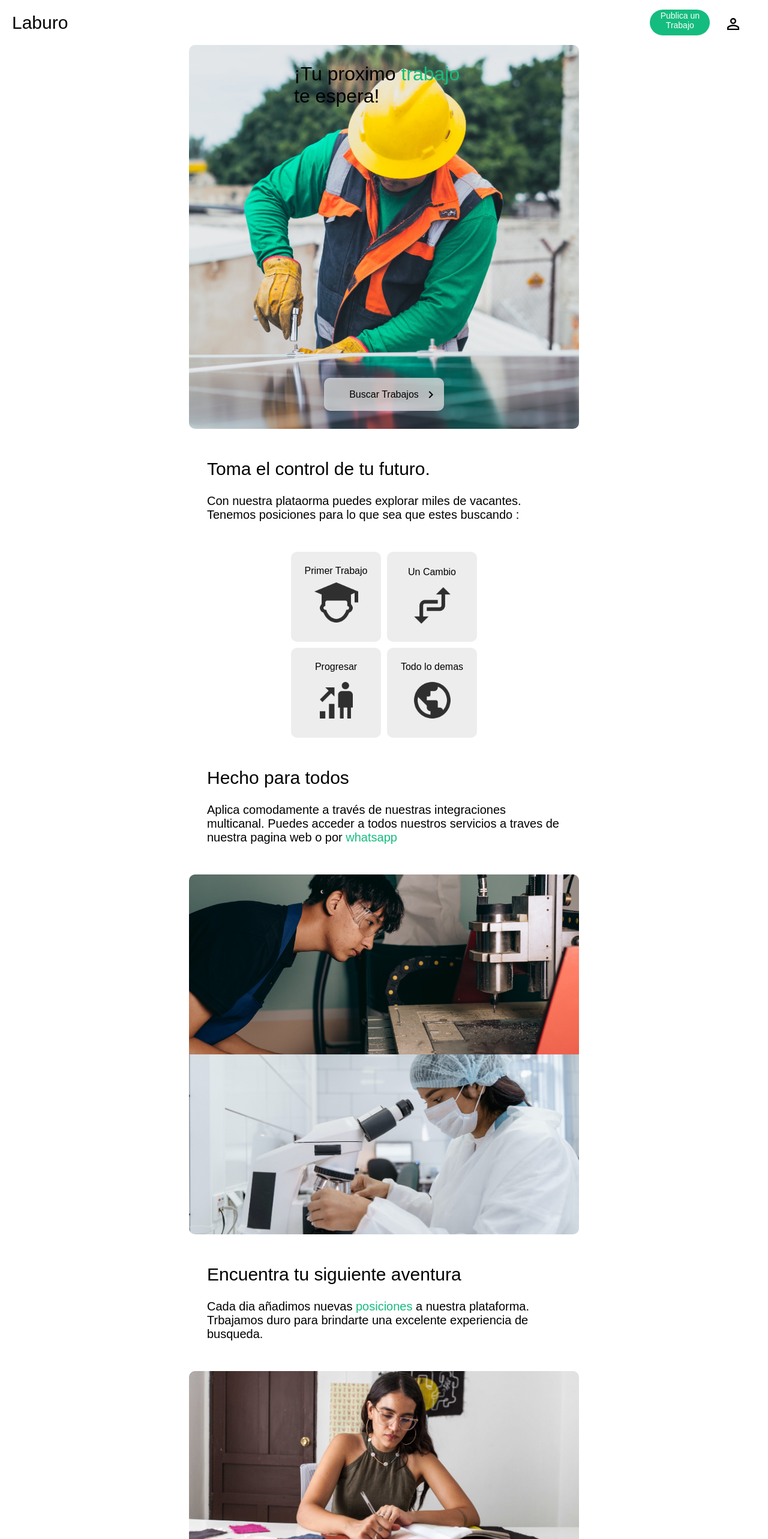
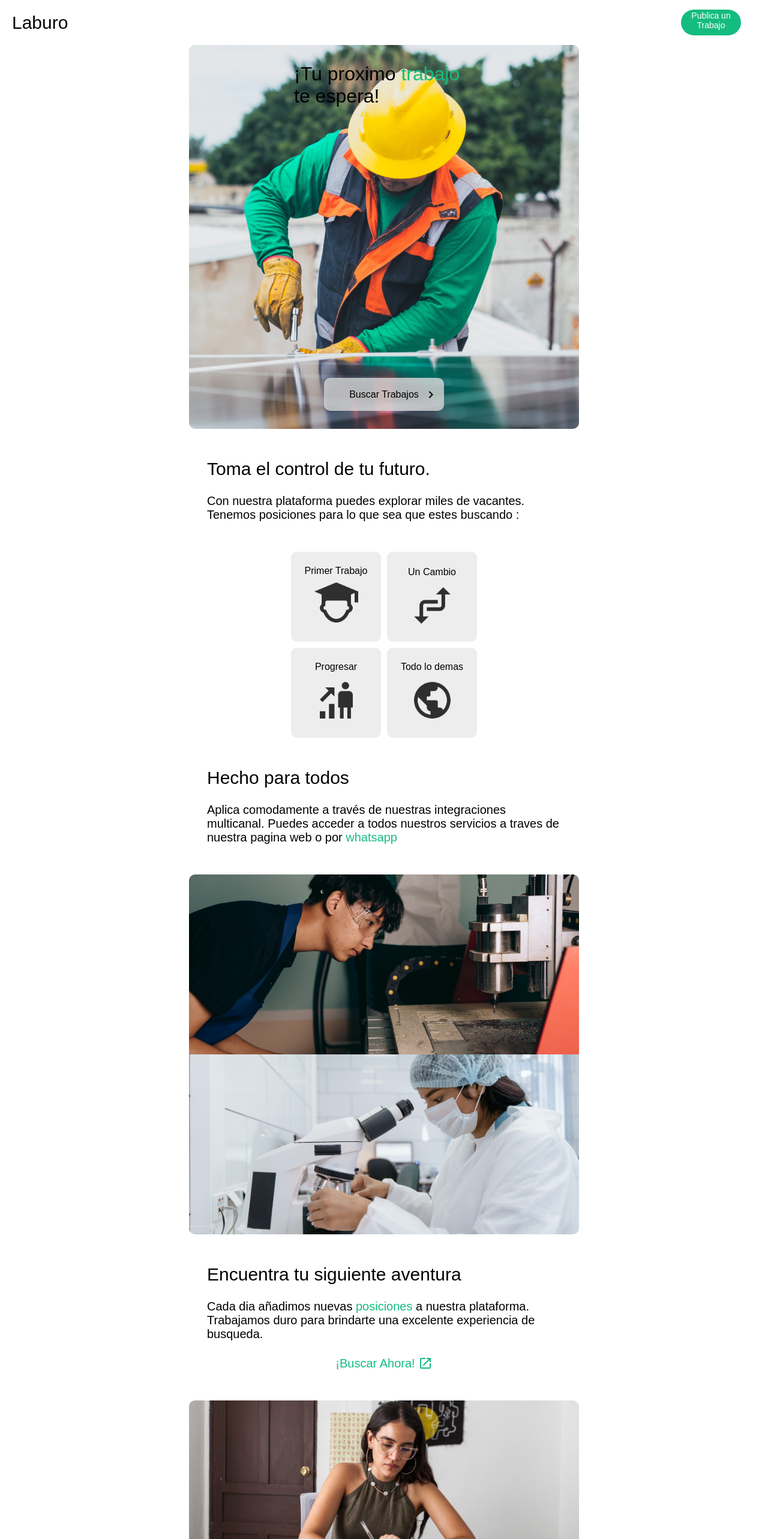
Before and after one commit to davidpinosp/laburoSite, a React (Create React App) app: page / in a window 1280 px wide. Shown: the top 2566 px of the page at 60% size. Built offline with nearby package versions, Linux system fonts and the light colour scheme; a web font is replaced by a local one.

Commit message:
adding changes to job search

```diff
--- a/src/assets/styles/jobs.css
+++ b/src/assets/styles/jobs.css
@@ -107,7 +107,7 @@ margin-bottom: 10px;
 
 .job-post-img-container{
     height: 100%;
-    width: 20%;
+    width: 90px;
     padding-left: 20px;
     padding-top: 20px;
 
--- a/src/components/Footer.tsx
+++ b/src/components/Footer.tsx
@@ -47,7 +47,7 @@ function Footer({ type }: FooterProps) {
       <div style={{ paddingTop: "10px" }}>
         <div style={{ marginBottom: "5px" }}>Politica de Privacidad</div>
         <div style={{ fontSize: "12px" }}>
-          Humm Inc. Reservados todos los Derechos 2024
+          Humm Labs. Reservados todos los Derechos 2024
         </div>
       </div>
     </div>
--- a/src/components/JobPost.tsx
+++ b/src/components/JobPost.tsx
@@ -39,9 +39,12 @@ const JobPost: React.FC<PostProps> = ({
             {position ? position : "Posición"}
           </div>
           <div className="job-post-company">
-            {company ? company : "Comapnia"}
+            {company ? company : "Compania"}
           </div>
-          <div className="job-post-location">
+          <div
+            className="job-post-location"
+            style={{ color: "rgba(0,0,0,0.5)" }}
+          >
             {location ? location : "Lugar"}
           </div>
         </div>
--- a/src/components/Navbar.tsx
+++ b/src/components/Navbar.tsx
@@ -23,7 +23,7 @@ function Navbar() {
       </div>
       <div
         className="flx space-btwn flx-center nav-inner-container"
-        style={{ minWidth: "200px" }}
+        style={{ minWidth: "150px" }}
       >
         <div className="bg-laburo-green post-job-btn ">
           <div>
@@ -35,9 +35,9 @@ function Navbar() {
             </Link>
           </div>
         </div>
-        <div>
+        {/* <div>
           <PersonOutlineIcon style={{ fontSize: "30px" }} />
-        </div>
+        </div> */}
         <div onClick={toggleMenu} className="mobile-only">
           <MenuIcon style={{ fontSize: "30px" }} />
         </div>
--- a/src/pages/JobDescription.tsx
+++ b/src/pages/JobDescription.tsx
@@ -45,17 +45,19 @@ function JobDescription() {
             <div style={{ marginLeft: "100px" }}>1k-2k</div>
           </div> */}
 
-          <div className="txt-s5 ">{currJob ? currJob.data.title : "Pos"}</div>
+          <div className="txt-s5 ">
+            {currJob ? currJob.data.title : "Loading..."}
+          </div>
           <div className="txt-s4 mt-25">
             {currJob ? currJob.data.company : "Compania"}
           </div>
           <div className="txt-s3 mt-25" style={{ color: "rgba(0,0,0,0.5)" }}>
             {currJob
               ? currJob.data.location.city + "," + currJob.data.location.country
-              : "Pos"}
+              : ""}
           </div>
           <div className="txt-s3 mt-25">
-            {currJob ? currJob.data.description : "Descripcion"}
+            {currJob ? currJob.data.description : ""}
           </div>
         </div>
 
--- a/src/pages/Jobs.tsx
+++ b/src/pages/Jobs.tsx
@@ -5,8 +5,8 @@ import "../assets/styles/jobs.css";
 import JobPost from "../components/JobPost";
 // import TuneIcon from "@mui/icons-material/Tune";
 import {
+  getCollectionLength,
   getJobSnapshot,
-  getJobsData,
   getJobsByLocationAndPosition,
 } from "../utils/jobsUtils";
 import { DocumentData, DocumentSnapshot } from "firebase/firestore";
@@ -23,6 +23,7 @@ function Jobs() {
   const [jobsnumber, setJobsNumber] = useState(0);
   const [pageNumber, setPageNumber] = useState(1);
   const [selectedLocation, setSelectedLocation] = useState<LocationData>();
+  const [loadMoreText, setLoadMoreText] = useState(true);
   const [grayButton, setGrayButton] = useState(true);
   const [positionValue, setPositionValue] = useState("");
   const [expandAmount, setExpandAmount] = useState(1);
@@ -52,17 +53,17 @@ function Jobs() {
       );
       // set length
 
-      setJobsNumber(jobsList.length);
+      setJobsNumber(await getCollectionLength());
       if (jobsList.length > 0) {
         const lastIndex = jobsList[jobsList.length - 1].id;
 
+        // get the length from function directly
         setLastSnapshot(await getJobSnapshot(lastIndex));
 
         setJobPositions(jobsList);
 
         setFilteredJobs(jobsList);
 
-        setGrayButton(true);
         console.log(selectedLocation);
       } else {
         console.log("no results found ");
@@ -84,6 +85,7 @@ function Jobs() {
         lastSnapshot
       );
 
+      if (moreJobs.length > 0) {
         const lastIndex = moreJobs[moreJobs.length - 1].id;
 
         setLastSnapshot(await getJobSnapshot(lastIndex));
@@ -93,6 +95,14 @@ function Jobs() {
 
           console.log("next job" + element.data);
         });
+
+        if (filteredJobs?.length === jobsnumber) {
+          setLoadMoreText(false);
+        }
+      } else {
+        setLoadMoreText(false);
+        console.log("no more jobs");
+      }
     } catch (error) {
       console.log(error);
     }
@@ -169,7 +179,9 @@ function Jobs() {
                   company={job.data.company}
                   location={
                     job.data.location.city
-                      ? job.data.location.city + "," + job.data.location.country
+                      ? job.data.location.city +
+                        ", " +
+                        job.data.location.country
                       : " "
                   }
                 />
@@ -177,8 +189,11 @@ function Jobs() {
             ))}
           </div>
 
-          <div className=" laburo-green" onClick={getMoreJobs}>
-            Cargar Mas
+          <div
+            className={`${loadMoreText ? "laburo-green" : "laburo-gray"}`}
+            onClick={loadMoreText ? getMoreJobs : undefined}
+          >
+            Cargar Más
           </div>
         </div>
         <Footer type={2} />
--- a/src/pages/Landing.tsx
+++ b/src/pages/Landing.tsx
@@ -9,7 +9,7 @@ import SearchJobsButton from "../components/SearchJobsButton";
 import WomanWritingPicture from "../assets/images/woman-writing.jpg";
 import ManDrillingpPicture from "../assets/images/man-drillling.jpg";
 import WomanLabPicture from "../assets/images/woman-lab.jpg";
-
+import LaunchIcon from "@mui/icons-material/Launch";
 function Landing() {
   return (
     <div>
@@ -44,7 +44,7 @@ function Landing() {
             <span className="txt-s5 mb-25">Toma el control de tu futuro.</span>
             <span className="txt-s4">
               {" "}
-              Con nuestra plataorma puedes explorar miles de vacantes. Tenemos
+              Con nuestra plataforma puedes explorar miles de vacantes. Tenemos
               posiciones para lo que sea que estes buscando :
             </span>
           </div>
@@ -76,9 +76,20 @@ function Landing() {
             <span className="txt-s4">
               Cada dia añadimos nuevas{" "}
               <span className="laburo-green">posiciones</span> a nuestra
-              plataforma. Trbajamos duro para brindarte una excelente
+              plataforma. Trabajamos duro para brindarte una excelente
               experiencia de busqueda.
             </span>
+            <div className="flx-center flx ">
+              <div className="mt-25 ">
+                <Link
+                  to={"/jobs"}
+                  className="link-style laburo-green txt-s4 flx flx-center "
+                >
+                  {"¡Buscar Ahora! "}{" "}
+                  <LaunchIcon style={{ marginLeft: "5px" }} />
+                </Link>
+              </div>
+            </div>
           </div>
           {/* images 3/4 */}
           <div
--- a/src/utils/jobsUtils.tsx
+++ b/src/utils/jobsUtils.tsx
@@ -23,28 +23,12 @@ interface LocationData {
   latitude: number;
   longitude: number;
 }
-const getJobsData = async () => {
-  // description  :  get the first n jobs with no filters
-
-  const jobs = collection(db, "job");
-  //  get the latest 25 and display like that based on page
-
-  const q = query(jobs, orderBy("datePosted"), limit(3));
-
-  const jobsSnapshot = await getDocs(q);
-  const jobList = jobsSnapshot.docs.map((doc) => ({
-    data: doc.data(),
-    id: doc.id,
-  }));
-
-  return jobList;
-};
 
 const getJobsByLocationAndPosition = async (
   location?: LocationData,
   position?: string,
   lastIndex?: DocumentSnapshot<DocumentData, DocumentData>,
-  limitVal: number = 3
+  limitVal: number = 25
 ) => {
   try {
     const jobsCollection = collection(db, "job");
@@ -170,7 +154,6 @@ const getCollectionLength = async () => {
 // for retrieval use autocomplete and also get coordinates so that then we can query db using geojson
 
 export {
-  getJobsData,
   getJobPositionData,
   setJobData,
   getCollectionLength,
```
Lines whose indentation alone changed are shown as unchanged.
